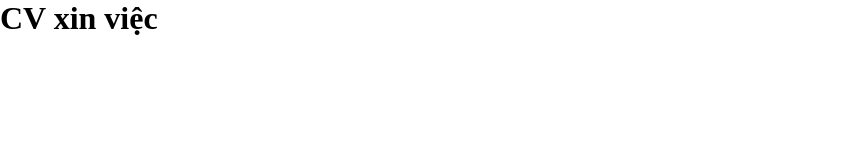
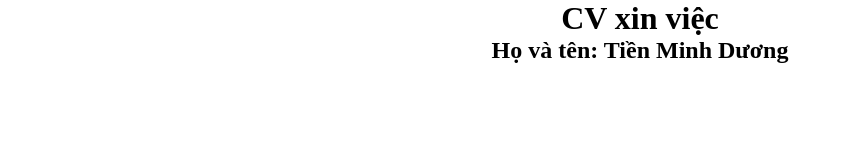
Before and after one commit to tienminhduong/CV-BHT, a plain HTML site: page index.html in a window 1280 px wide. Shown: the whole page, without its empty margins (0-850 px from the left). Drawn offline with Linux system fonts and the light colour scheme.

Commit message:
add name

```diff
--- a/index.html
+++ b/index.html
@@ -8,6 +8,6 @@
 </head>
 <body>
     <h1>CV xin việc</h1>
-
+    <h2>Họ và tên: Tiền Minh Dương</h2>
 </body>
 </html>
--- a/style.css
+++ b/style.css
@@ -2,3 +2,7 @@
     padding: 0;
     margin: 0;
 }
+body {
+    margin: auto;
+    text-align: center;
+}
```
